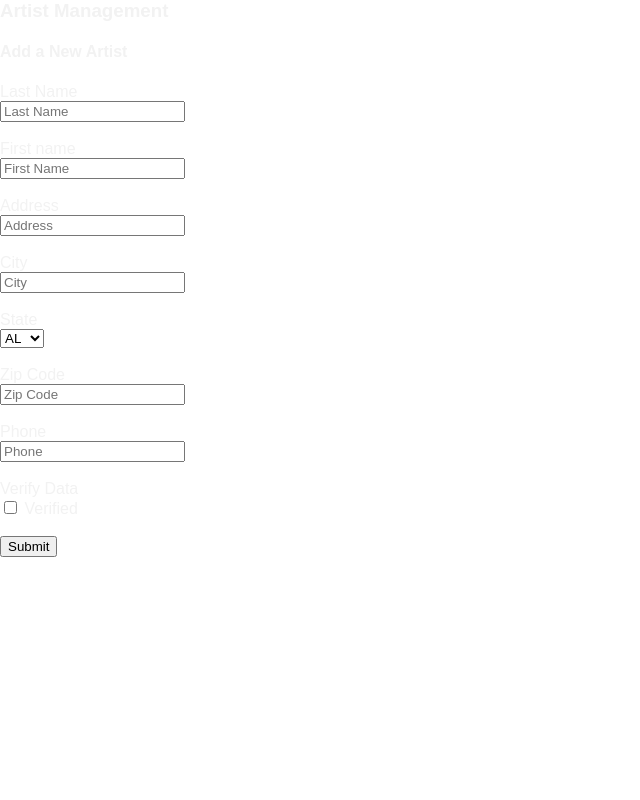
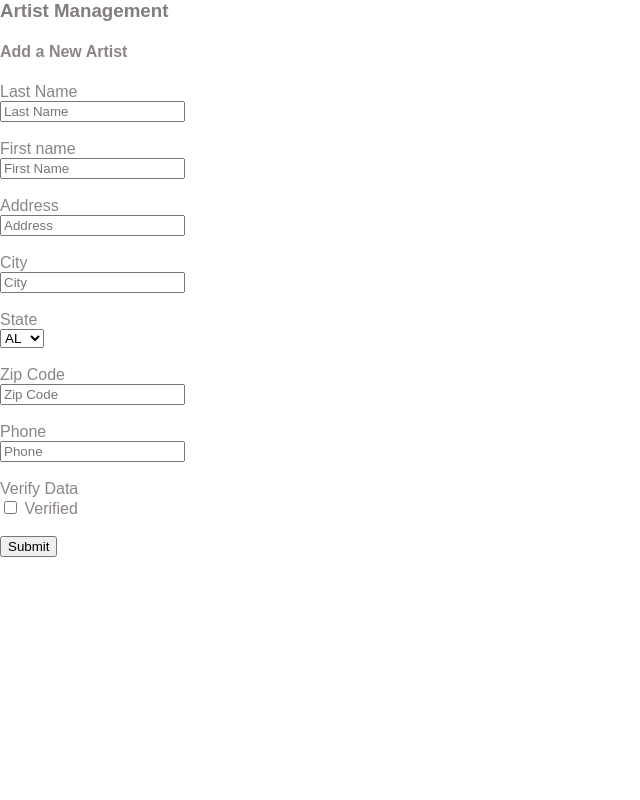
Before and after one commit to kevinhayden1/StudioCascadia, a Flask app: page /artist_add in a window 1280 px wide. Shown: the whole page, without its empty margins (0-640 px from the left). Run offline with Flask 2, Linux system fonts and the light colour scheme.

Commit message:
Changed display of webpage

```diff
--- a/static/css/style.css
+++ b/static/css/style.css
@@ -1,6 +1,7 @@
+
 
 body, html {
-    color: #f2f2f2;
+    color: #8b8585;
     margin: 0;
     font-family: sans-serif;
     background-color: #ffffff;
@@ -11,13 +12,27 @@ body, html {
     width: 400px;
 }
 
+h1 {
+    color: #827d7d;
+}
+
+h3 {
+    color: #827d7d;
+}
+
 a {
    text-decoration:none;
    color: inherit;
+   text-align: center;
+}
+
+p {
+    text-align: center;
 }
 
 table, td, th {
     border: 1px solid #aaa;
+    text-align: center
 }
 
 table {
```
